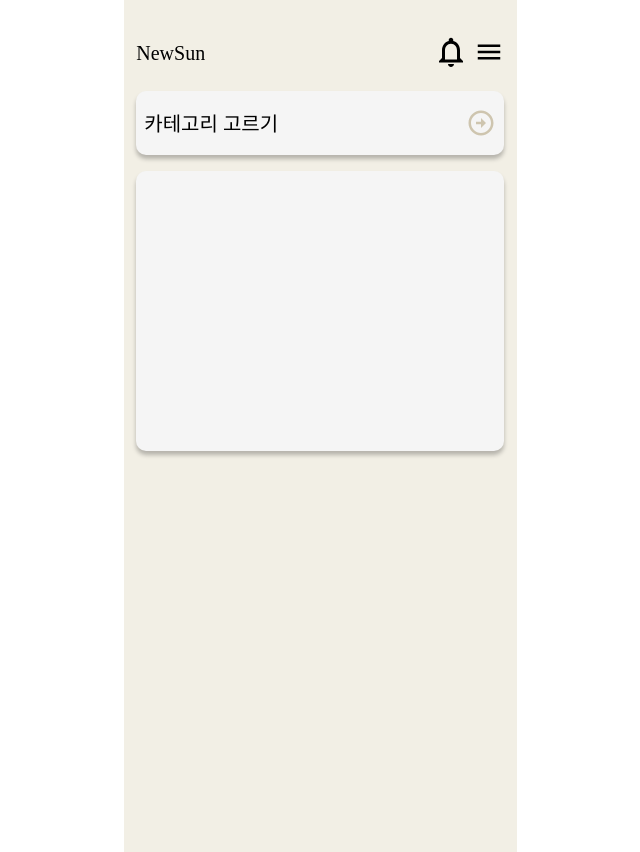
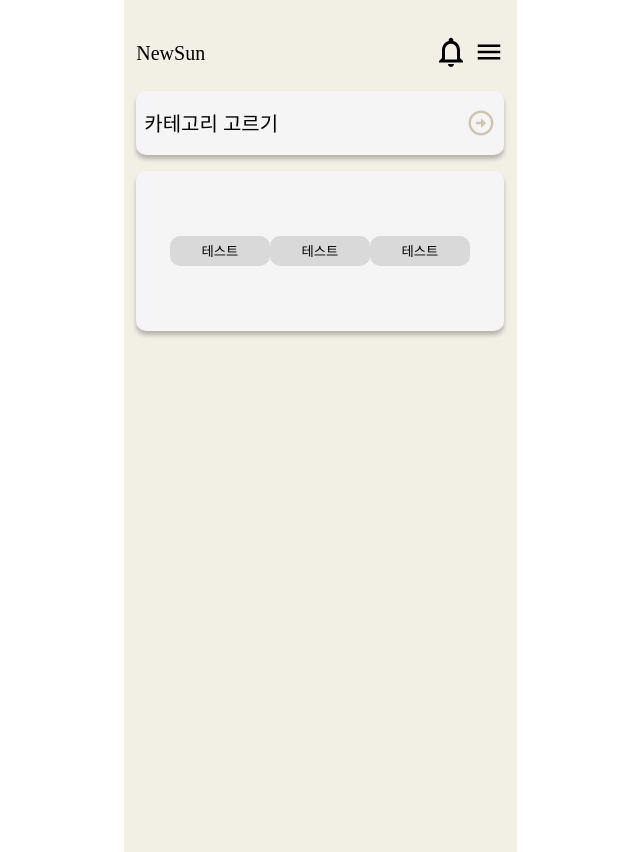
Before and after one commit to NewSunnn/NewSun_Client, a React (Vite) app in the folder client/: page / in a window 1280 px wide. Shown: the whole page, without its empty margins (320-960 px from the left). Built offline with nearby package versions, Linux system fonts and the light colour scheme; a web font is replaced by a local one.

Commit message:
Feat: 버튼 컴포넌트 구현

```diff
--- /dev/null
+++ b/client/src/components/Button/Button.styled.ts
@@ -0,0 +1,18 @@
+import styled from 'styled-components';
+import theme from '@/theme';
+import {ButtonProps} from '@/interfaces/button';
+
+export const Button = styled.button<ButtonProps>`
+  background: ${theme.colors.btnDefault};
+  border: 0;
+  display: flex;
+  justify-content: center;
+  align-items: center;
+  width: ${(props) => `${props.width}px`};
+  height: ${(props) => `${props.height}px`};
+  margin: ${(props) => `${props.margin}`};
+  padding: ${(props) => (props.padding ? `${props.padding}` : 0)};
+  border-radius: ${(props) => (props.radious ? `${props.radious}` : 0)};
+  color: ${(props) => `${props.color}`};
+  font-size: ${(props) => `${props.fontSize}px`};
+`;
--- /dev/null
+++ b/client/src/components/Button/index.tsx
@@ -0,0 +1,22 @@
+import {ButtonProps} from '@/interfaces/button';
+import * as S from './Button.styled';
+
+export const Button = (props: ButtonProps) => {
+  return (
+    <S.Button
+      width={props.width}
+      height={props.height}
+      margin={props.margin}
+      padding={props.padding}
+      radious={props.radious}
+      onClick={props.onClick}
+      background={props.background}
+      backgroundColor={props.backgroundColor}
+      disabled={props.disabled}
+      color={props.color}
+      fontSize={props.fontSize}
+    >
+      {props.children}
+    </S.Button>
+  );
+};
--- a/client/src/components/CategoryBox/CategoryBox.styled.ts
+++ b/client/src/components/CategoryBox/CategoryBox.styled.ts
@@ -5,7 +5,7 @@ export const Wrapper = styled.div`
   width: 100%;
   height: 20vh;
   display: flex;
-  flex-direction: column;
+  /* flex-direction: column; */
   justify-content: center;
   align-items: center;
   background-color: ${theme.colors.sub};
--- a/client/src/components/CategoryBox/index.tsx
+++ b/client/src/components/CategoryBox/index.tsx
@@ -1,5 +1,6 @@
 import * as S from './CategoryBox.styled';
+import {CategoryProps} from '@/interfaces/categoryBox';
 
-export const CategoryBox = () => {
-  return <S.Wrapper></S.Wrapper>;
+export const CategoryBox = (props: CategoryProps) => {
+  return <S.Wrapper>{props.children}</S.Wrapper>;
 };
--- /dev/null
+++ b/client/src/interfaces/button.ts
@@ -0,0 +1,16 @@
+export interface ButtonProps {
+  //onClick?(): void;
+  onClick?: React.MouseEventHandler<HTMLButtonElement>;
+  children?: React.ReactNode;
+  width: number;
+  height: number;
+  margin?: string;
+  padding?: string;
+  radious?: string;
+  background?: string;
+  disabled?: boolean;
+  type?: string;
+  backgroundColor?: string;
+  color?: string;
+  fontSize?: number;
+}
--- /dev/null
+++ b/client/src/interfaces/categoryBox.ts
@@ -0,0 +1,3 @@
+export interface CategoryProps {
+  children: React.ReactNode;
+}
--- a/client/src/pages/Home/index.tsx
+++ b/client/src/pages/Home/index.tsx
@@ -1,7 +1,10 @@
 import {PageLayout} from '@/components/PageLayout';
 import {SelectBox} from '@/components/SelectBox';
-import {MainBox} from '@/components/MainBox';
-// import {CategoryBox} from '@/components/CategoryBox';
+import {CategoryBox} from '@/components/CategoryBox';
+import {Button} from '@/components/Button';
+// import {MainBox} from '@/components/MainBox';
+
+// CATEGORY_LIST 만큼 버튼 나열
 
 export const Home = () => {
   return (
@@ -10,8 +13,19 @@ export const Home = () => {
         children={
           <>
             <SelectBox text="카테고리 고르기" />
-            {/* <CategoryBox></CategoryBox> */}
-            <MainBox />
+            <CategoryBox>
+              <Button width={100} height={30} radious={'10px'}>
+                테스트
+              </Button>
+              <Button width={100} height={30} radious={'10px'}>
+                테스트
+              </Button>
+              <Button width={100} height={30} radious={'10px'}>
+                테스트
+              </Button>
+            </CategoryBox>
+
+            {/* <MainBox /> */}
             {/* <MainBox /> */}
           </>
         }
--- a/client/src/theme.ts
+++ b/client/src/theme.ts
@@ -2,7 +2,14 @@ import {DefaultTheme} from 'styled-components';
 import 'styled-components';
 
 declare module 'styled-components' {
-  export type DefaultColorKey = 'white' | 'black' | 'main' | 'sub';
+  export type DefaultColorKey =
+    | 'white'
+    | 'black'
+    | 'main'
+    | 'sub'
+    | 'btnDefault'
+    | 'btnSelect'
+    | 'confirm';
 
   export interface DefaultTheme {
     colors: {
@@ -17,6 +24,9 @@ const colors = {
   black: '#000000',
   main: '#f2efe5',
   sub: '#f5f5f5',
+  btnDefault: '#d9d9d9',
+  btnSelect: '#bed1cf',
+  confirm: '#ffe4c9',
 };
 const theme: DefaultTheme = {
   colors,
```
Also changed, not shown: client/src/constants/category.ts (added, +8 -0 lines).
